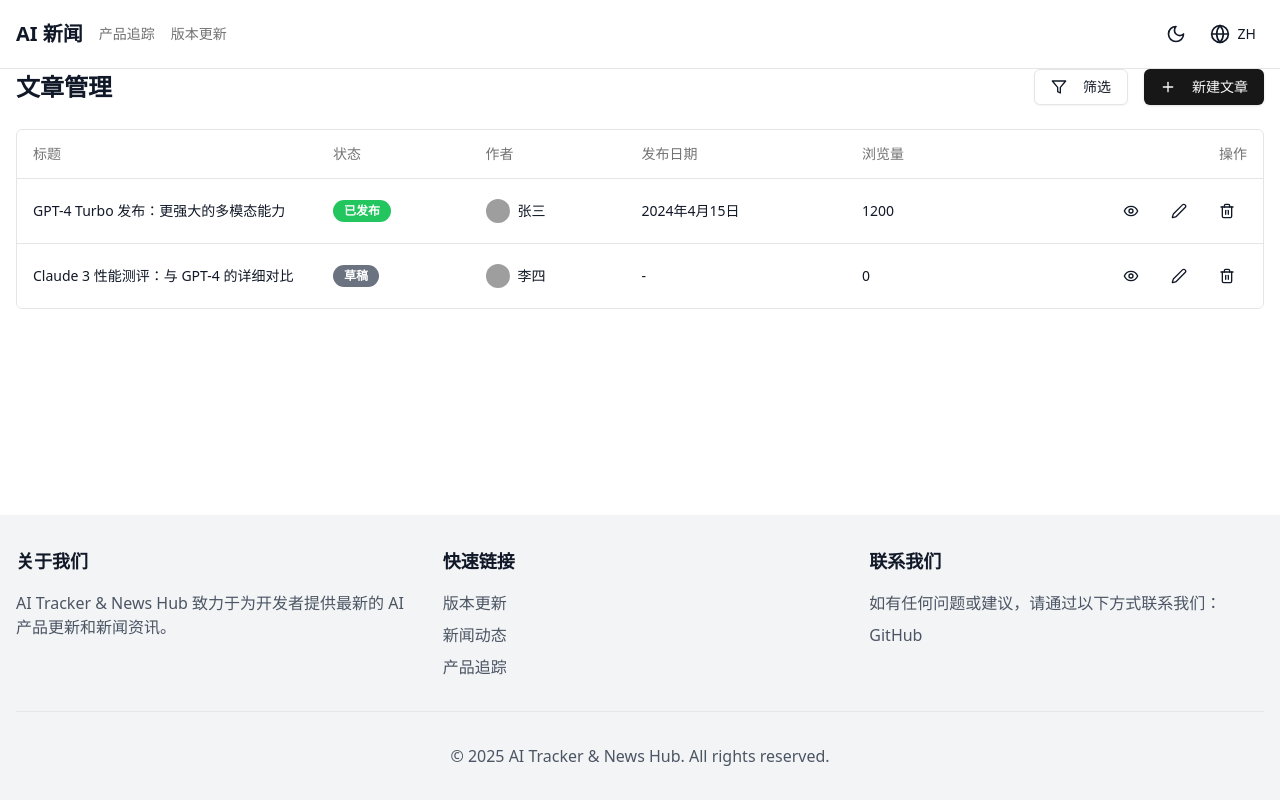
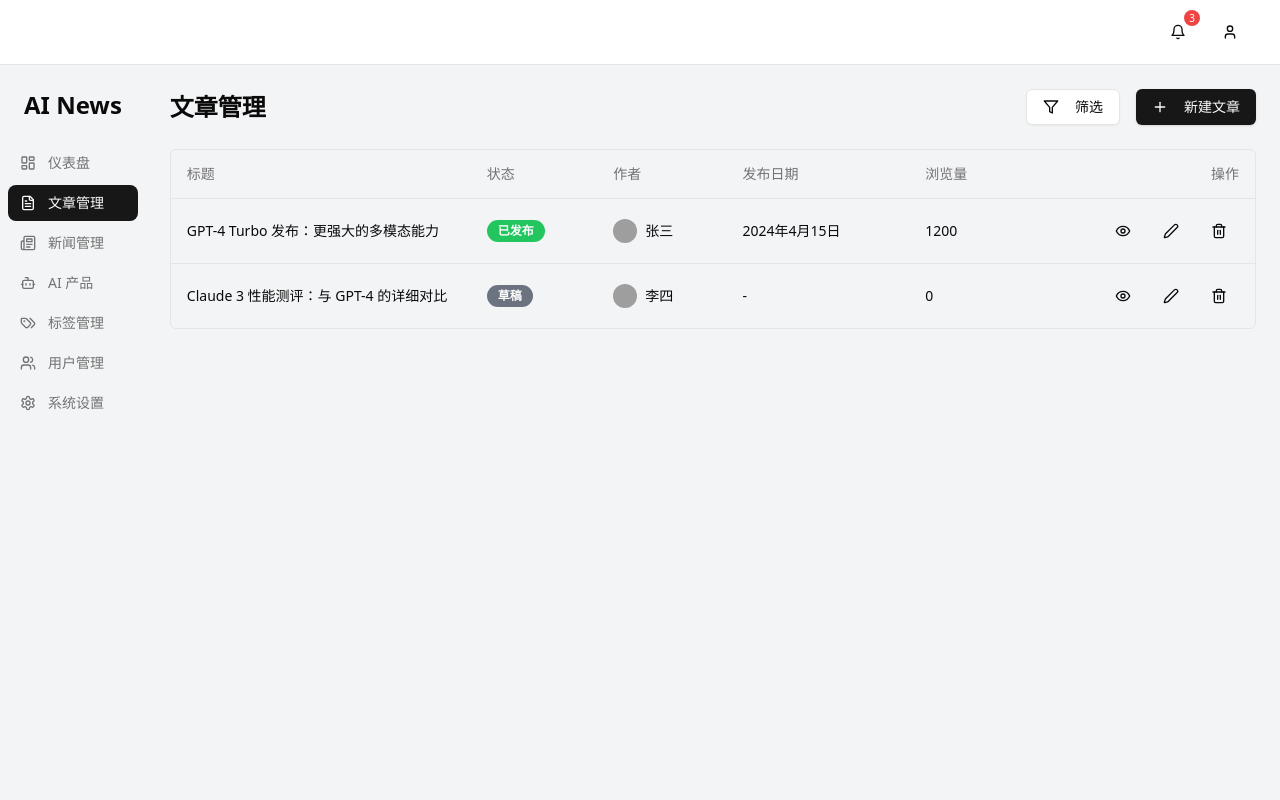
Before and after one commit to AI-Track/AI-Version-Tracker-News-Hub, a Next.js app in the folder frontend/: page /admin/articles in a window 1280 px wide. Built offline with nearby package versions, Linux system fonts and the light colour scheme; grey boxes are pictures that could not be loaded.

Commit message:
更新文章管理页面和编辑页面的布局组件，从 MainLayout 切换为 AdminLayout，以统一管理后台的界面结构，提升代码一致性和可维护性。

```diff
--- a/frontend/src/pages/admin/articles/[id]/edit.tsx
+++ b/frontend/src/pages/admin/articles/[id]/edit.tsx
@@ -1,6 +1,6 @@
 import { useState } from 'react';
 import { useRouter } from 'next/router';
-import { MainLayout } from '@/components/layout/main/MainLayout';
+import { AdminLayout } from '@/components/layout/admin/AdminLayout';
 import { ArticleEditor } from '@/components/admin/articles/ArticleEditor';
 import { Button } from '@/components/ui/button';
 import { Input } from '@/components/ui/input';
@@ -80,7 +80,7 @@ export default function ArticleEditPage() {
   };
 
   return (
-    <MainLayout>
+    <AdminLayout>
       <div className="space-y-6">
         <div className="flex items-center justify-between">
           <h1 className="text-2xl font-bold">
@@ -165,6 +165,6 @@ export default function ArticleEditPage() {
           />
         </div>
       </div>
-    </MainLayout>
+    </AdminLayout>
   );
 }
--- a/frontend/src/pages/admin/articles/index.tsx
+++ b/frontend/src/pages/admin/articles/index.tsx
@@ -1,5 +1,5 @@
 import { useState } from 'react';
-import { MainLayout } from '@/components/layout/main/MainLayout';
+import { AdminLayout } from '@/components/layout/admin/AdminLayout';
 import { ArticleList } from '@/components/admin/articles/ArticleList';
 import { ArticleFilters } from '@/components/admin/articles/ArticleFilters';
 import { Button } from '@/components/ui/button';
@@ -85,7 +85,7 @@ export default function ArticlesPage() {
   };
 
   return (
-    <MainLayout>
+    <AdminLayout>
       <div className="space-y-6">
         {/* 头部操作栏 */}
         <div className="flex items-center justify-between">
@@ -122,6 +122,6 @@ export default function ArticlesPage() {
           onDelete={handleDeleteArticle}
         />
       </div>
-    </MainLayout>
+    </AdminLayout>
   );
 }
```
